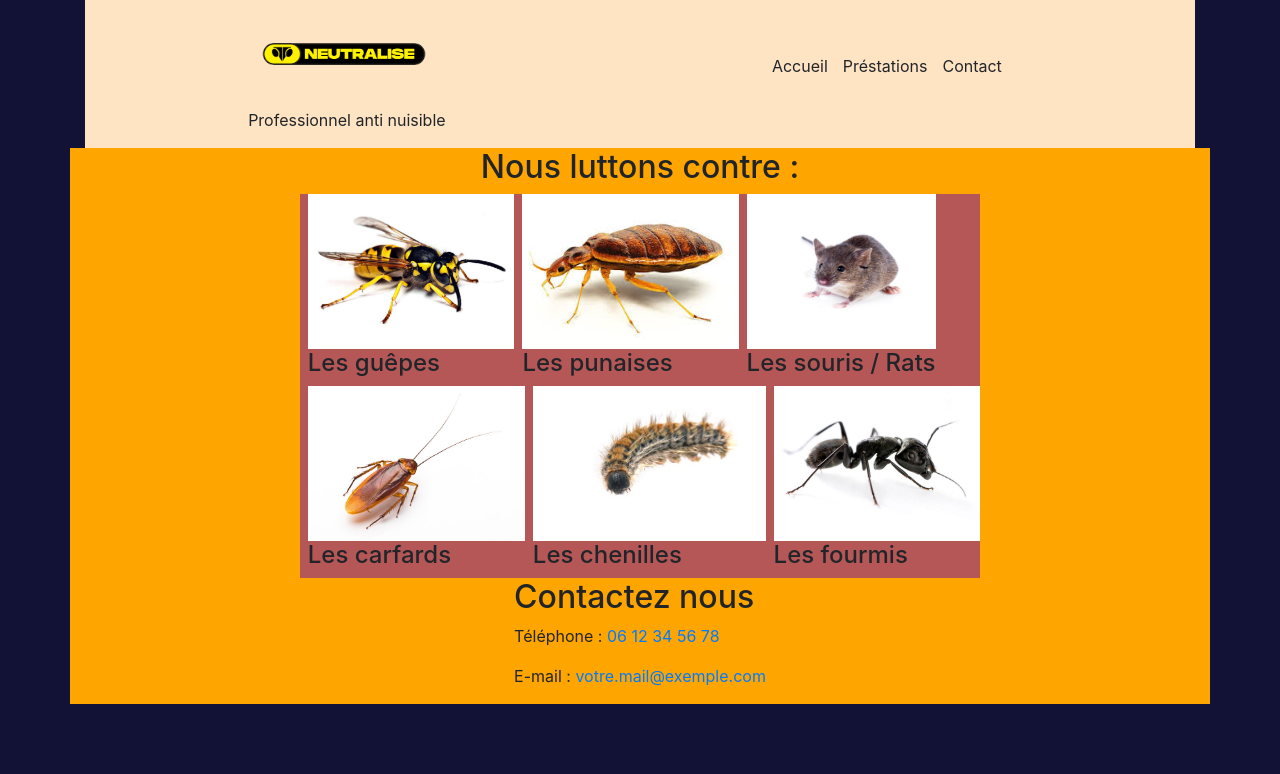
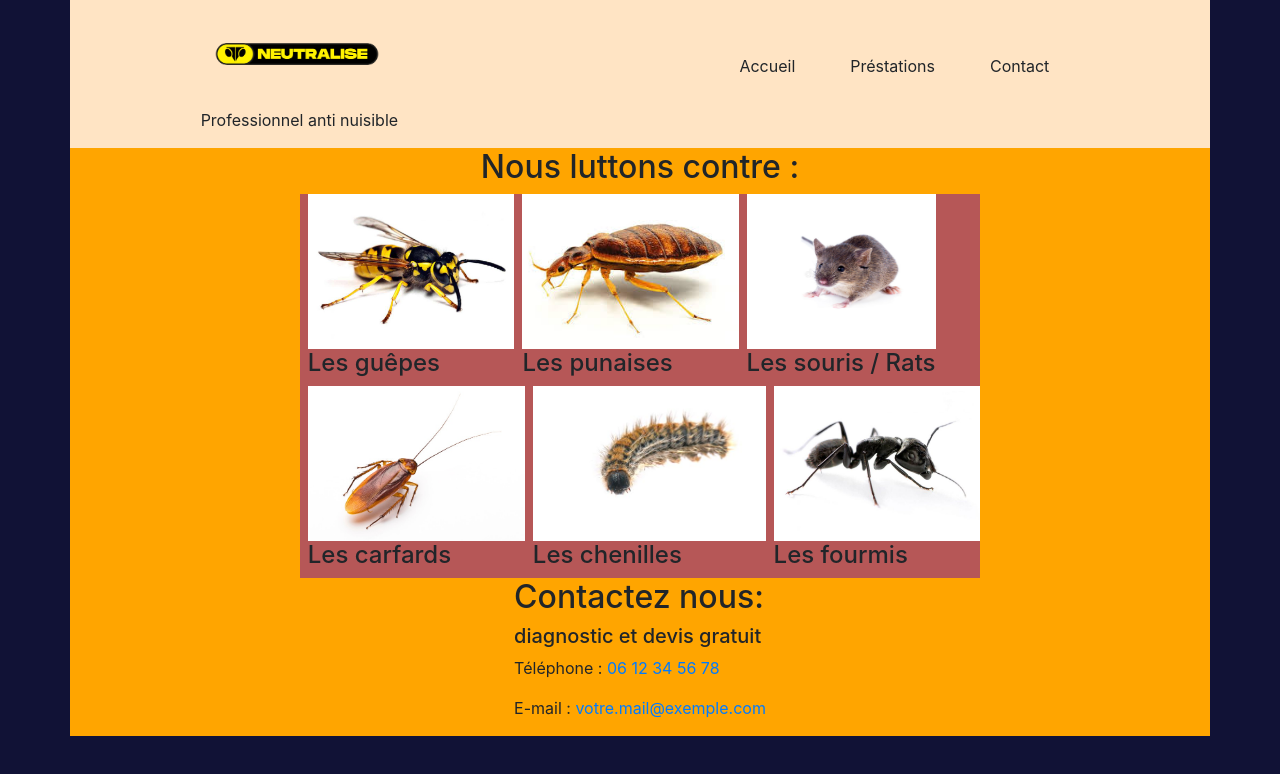
Before and after one commit to Rappson/neutralize, a React (Create React App) app in the folder frontend/: page / in a window 1280 px wide. Shown: the top 774 px of the page. Built offline with nearby package versions, Linux system fonts and the light colour scheme.

Commit message:
correction du problème bootstrap

```diff
--- a/frontend/src/Style/Style.css
+++ b/frontend/src/Style/Style.css
@@ -1,4 +1,7 @@
-
+.container{
+    padding-left: 0;
+    padding-right: 0;
+}
 
 header{
     background-color: bisque;
@@ -9,12 +12,10 @@ header{
 }
 
 .menu-list-components{
-    display: flex;
-    padding: 0;
+    display: flex;;
 }
 
 .menu-list-components, ol{
-    padding: 0;
     padding-right: 15px;
 }
 
--- a/frontend/src/components/articles/home.js
+++ b/frontend/src/components/articles/home.js
@@ -107,11 +107,13 @@ function Home() {
 
             <div className='contact'>
                 <div className="contact-title">
-                    <h2>Contactez nous</h2>
+                    <h2>Contactez nous:</h2>
+                    <h3 className="devis h5">diagnostic et devis gratuit</h3>
                 </div>
 
                 {/* cards de contacts */}
                 <div className='contact-cards'>
+
                     <p className='mobile'>Téléphone : <a href='#'>06 12 34 56 78</a></p>
                     <p className='mail'>E-mail : <a href="#">votre.mail@exemple.com</a></p>
                 </div>
```
